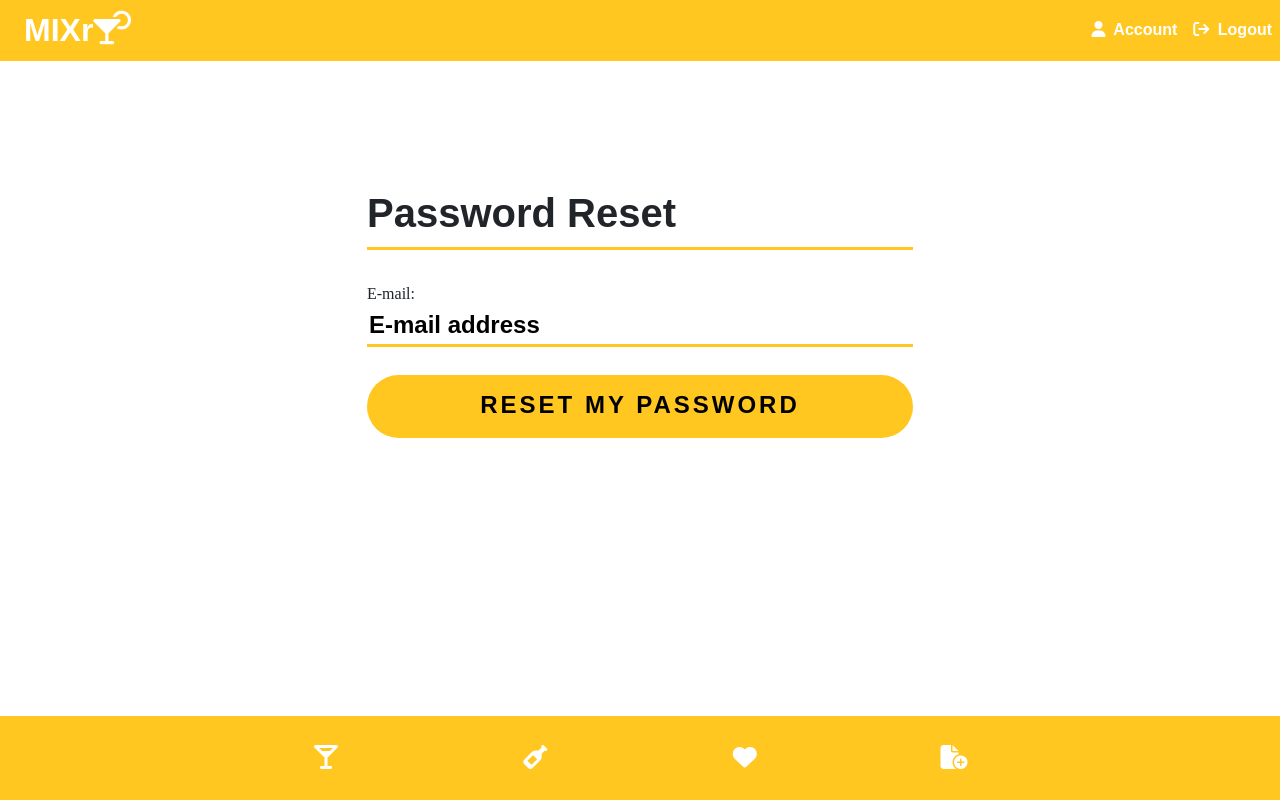
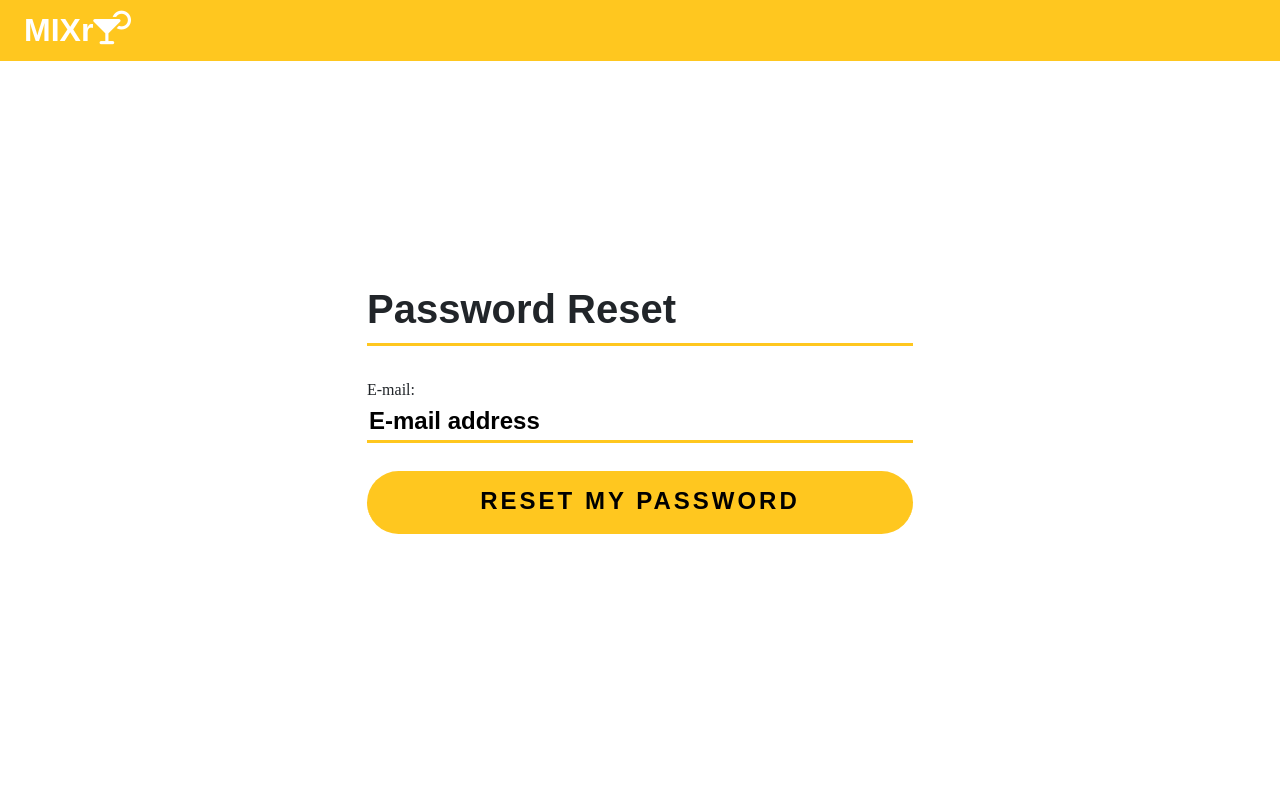
Before and after one commit to John-McPherson/Full-Stack-Tool-Kit-Portfolio-Project, a Django app: page /accounts/password/reset/ in a window 1280 px wide. Run offline with Django 3.2, Linux system fonts and the light colour scheme; some libraries are stand-ins or nearby versions; some web fonts are replaced.

Commit message:
change template extened

```diff
--- a/templates/account/password_reset.html
+++ b/templates/account/password_reset.html
@@ -1,4 +1,8 @@
-{% extends "base.html" %}
+{% extends "account_management.html" %}
+
+
+
+
 
 {% load i18n %}
 {% load account %}
@@ -9,16 +13,16 @@
 <div class="spacer"></div>
 <div class="spacer"></div>
 <div class="spacer"></div>
-<div class="container account-management">
+
 
 
 <div class="row justify-content-center">
-        <div class="col-10 col-md-6 page-heading">
+    <div class="col-12 page-heading">
         <h1>{% trans "Password Reset" %}</h1>
     </div>
 </div>
 <div class="row justify-content-center">
-        <div class="col-10 col-md-6">
+    <div class="col-12">
         {% if user.is_authenticated %}
         {% include "account/snippets/already_logged_in.html" %}
         {% endif %}
@@ -30,5 +34,5 @@
         </form>
 
     </div>
-    </div>
+
     {% endblock %}
```
Lines whose indentation alone changed are shown as unchanged.
